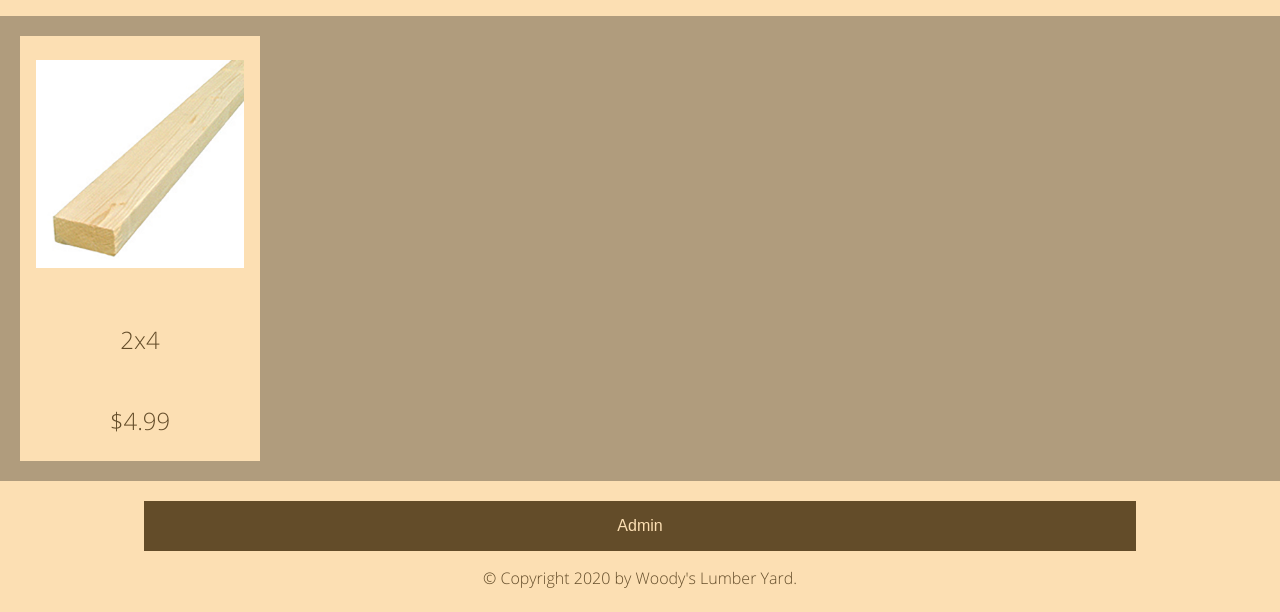
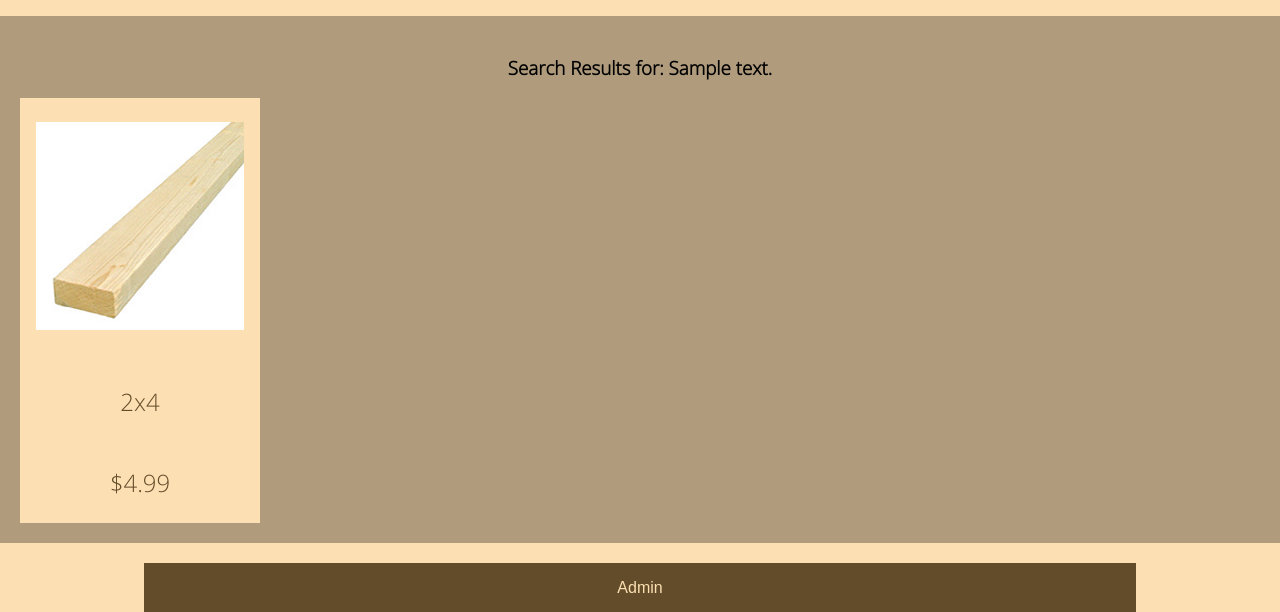
Before and after one commit to starlightromero/woodys-lumber-yard, a Flask app: template templates/home.html in a window 1280 px wide. Shown: the part 141-753 px from the top of the page. Run offline with Flask 2, Linux system fonts and the light colour scheme; data comes from the database, SQL or seed files in the repository; tables that the repository leaves empty hold one stand-in row (values such as "Sample post"); the template is opened without the code that fills it: values that come from a table or form of the project are taken from there, most other values are stand-ins (such as "Sample title", 1, 10 or a date in 2020).

Commit message:
added search message on homepage

```diff
--- a/templates/home.html
+++ b/templates/home.html
@@ -1,10 +1,15 @@
 {% extends "base.html" %}
 {% block title %}Home{% endblock %}
+
 {% block head %}
 {{ super() }}
 <script src="/static/home.js" charset="utf-8" defer></script>
 {% endblock %}
+
 {% block content %}
+{% if message %}
+<h3>Search Results for: {{ message }}</h3>
+{% endif %}
 <div class="product-grid">
   {% for product in products %}
   <div class="product-item">
```
